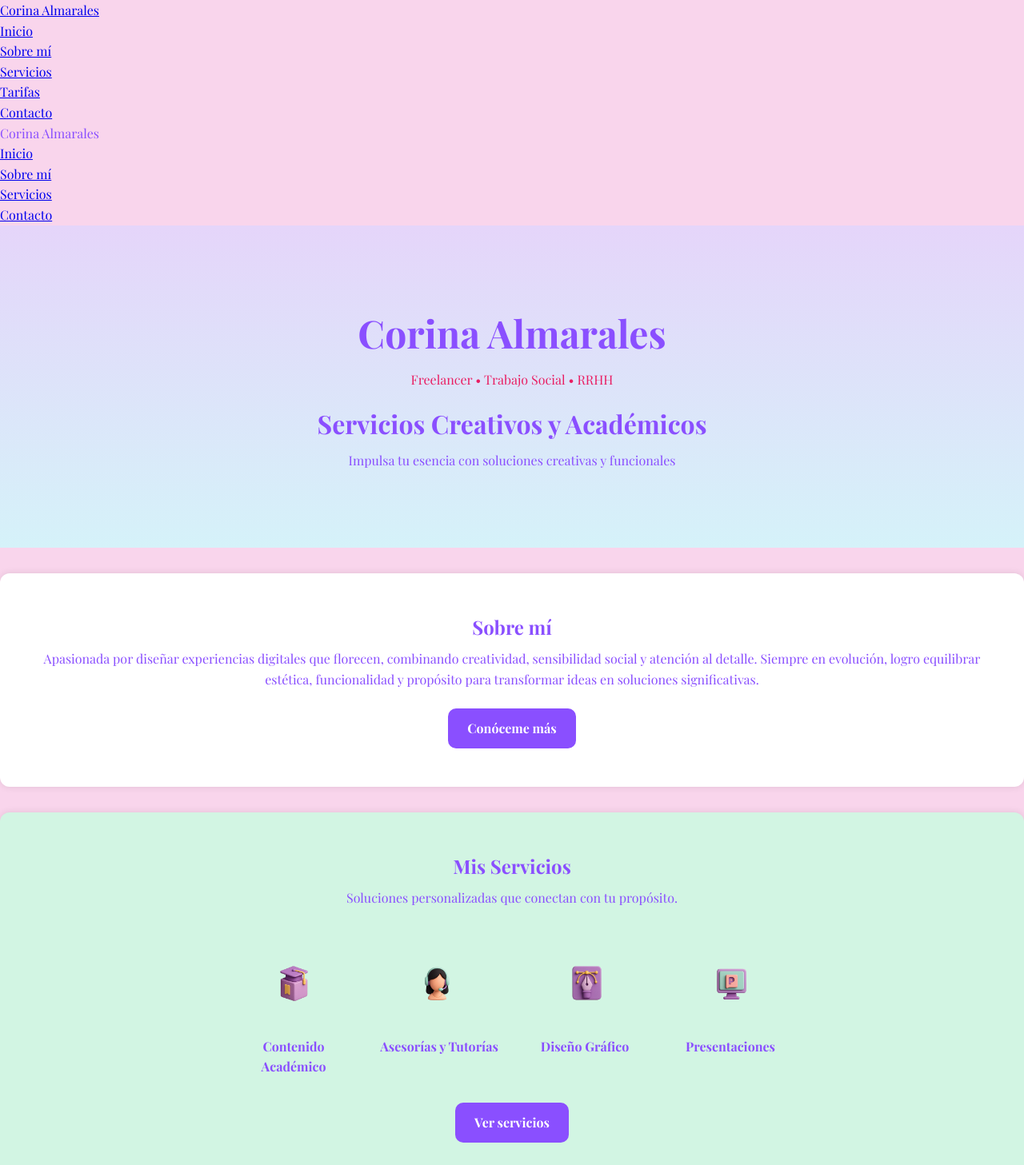
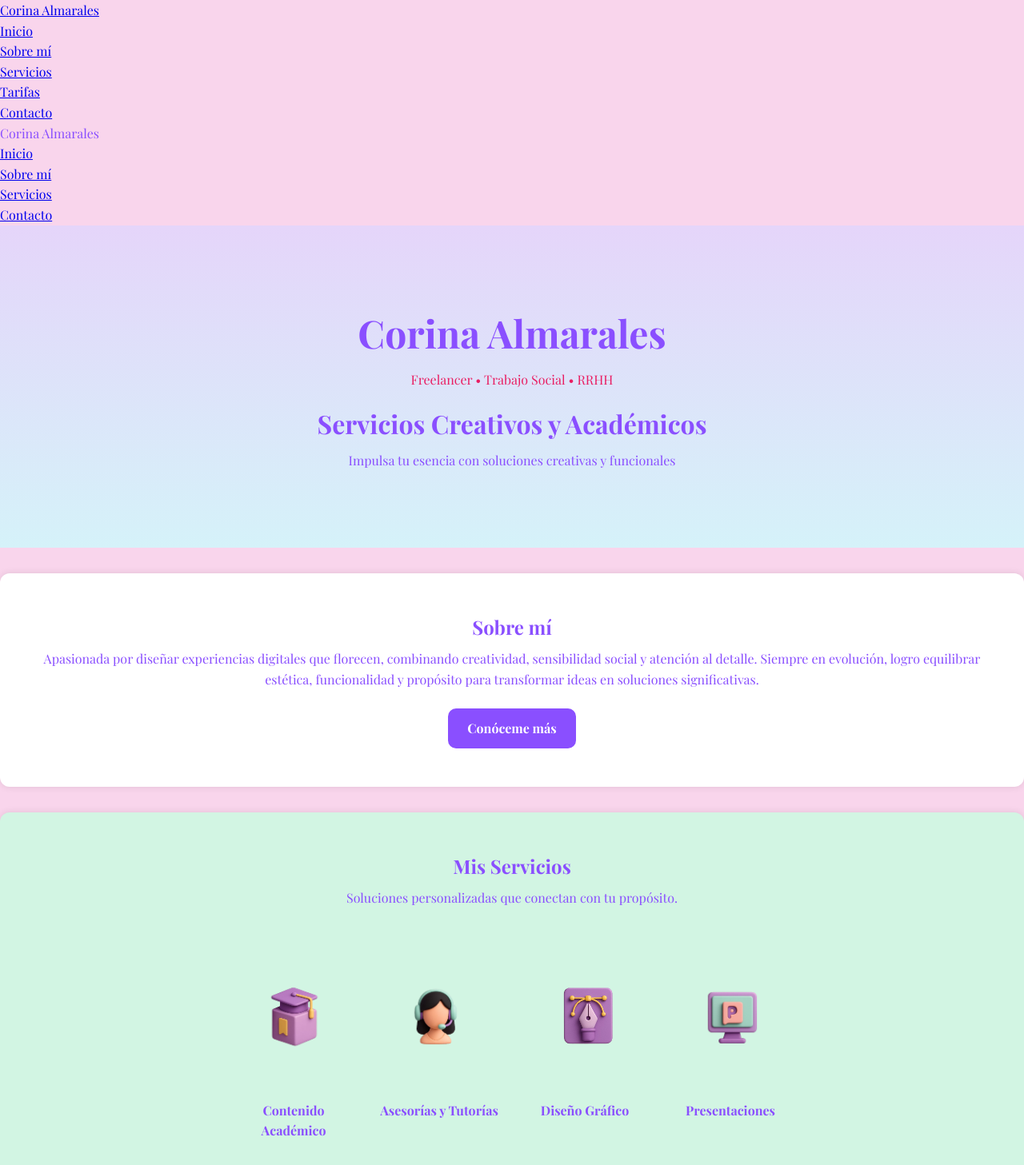
Before and after one commit to Corina-Almarales/corina-almarales, a Next.js app: page / in a window 1280 px wide. Shown: the top 1457 px of the page at 80% size. Built offline with nearby package versions, Linux system fonts and the light colour scheme.

Commit message:
Updated global.css

```diff
--- a/src/app/global.css
+++ b/src/app/global.css
@@ -113,8 +113,8 @@ section {
 }
 
 .servicio-item img {
-  width: 120px;
-  height: 120px;
+  width: 200px;
+  height: 200px;
   object-fit: contain;
   margin-bottom: 0.5rem;
   transition: transform 0.3s ease;
```
